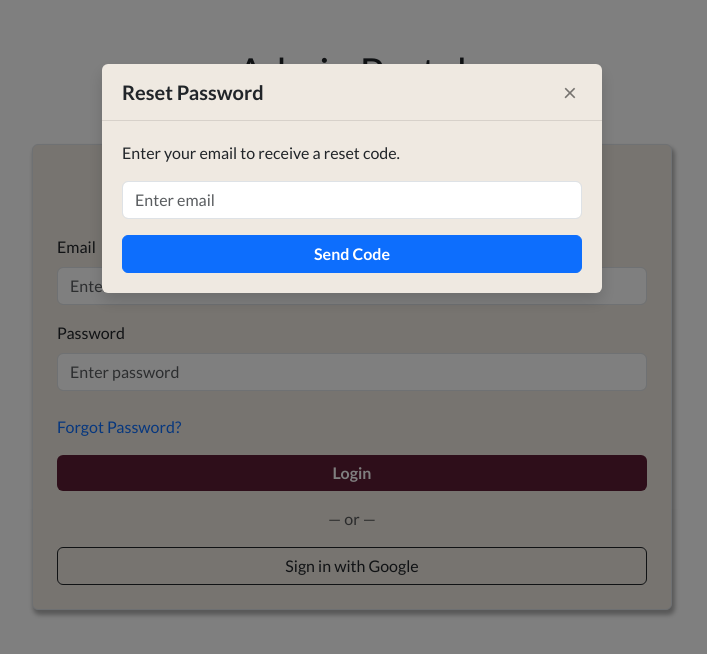
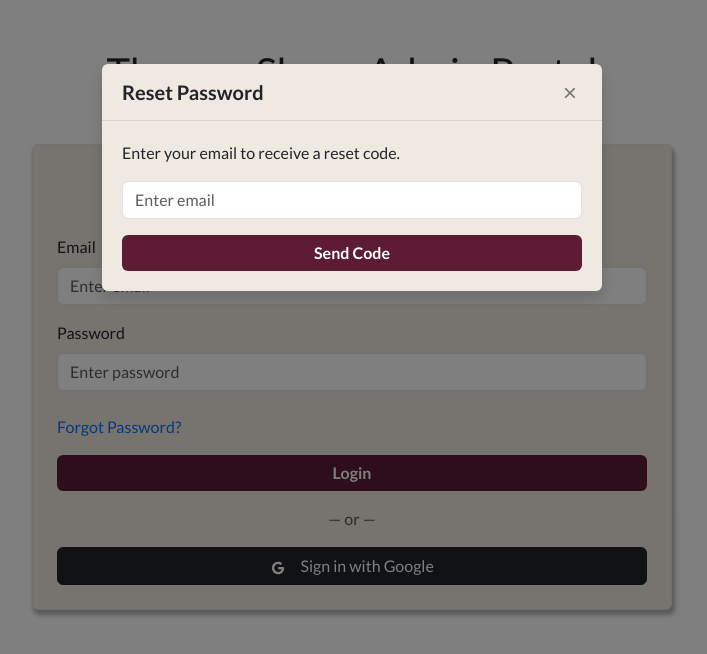
Before and after one commit to Kyanqueso/admin_fullstack, a website built with Vite: page web/src/views/auth/index.html in a window 1280 px wide. Both pictures are taken after a click on the link "Forgot Password?". Shown: the whole page, without its empty margins (288-995 px from the left). Built offline with nearby package versions, Linux system fonts and the light colour scheme; no server answers.

Commit message:
Fixed login UI, made it consistent

```diff
--- a/web/src/views/auth/index.css
+++ b/web/src/views/auth/index.css
@@ -7,9 +7,26 @@
     width: 50%;
 }
 
-#login-btn{
+#login-btn, #send-code-btn, #verify-code-btn, #update-password-btn{
     background-color: var(--color-primary);
     border: none;
+}
+
+/* Hover Effect */
+#login-btn:hover,
+#send-code-btn:hover,
+#verify-code-btn:hover,
+#update-password-btn:hover {
+    background-color: #742442; /* Slightly lighter shade */
+    box-shadow: 0 4px 10px rgba(0,0,0,0.2);
+}
+
+.google-btn {
+  border: none;
+}
+
+#google-icon{
+  margin-right: 2%;
 }
 
 /*In smaller screens make login width wider*/
--- a/web/src/views/auth/index.html
+++ b/web/src/views/auth/index.html
@@ -9,7 +9,7 @@
   <title>Login Page</title>
 </head>
 <body>
-  <h1 class="text-center my-5">Admin Portal</h1>
+  <h1 class="text-center my-5">Theresa Shoes Admin Portal</h1>
   <form id="login-form" class="p-4 border rounded box-drop-shadow mx-auto mb-5" style="background-color: var(--color-accent);">
     <h3 class="mt-2 mb-4 fw-bold text-center">Login</h3>
 
@@ -32,7 +32,8 @@
 
     <div class="text-center my-3 text-muted">— or —</div>
 
-    <button id="google-btn" type="button" class="btn btn-outline-dark w-100">
+    <button id="google-btn" type="button" class="btn btn-dark w-100">
+      <img id="google-icon" src="../../assets/icons/google-icon.svg" width="16" height="16">
       Sign in with Google
     </button>
   </form>
```
Also changed, not shown: web/dist/assets/login-Cp10hEGE.css (deleted), web/dist/assets/login-CvcT1TcX.css (added), web/dist/assets/login-UNoTRO_J.js (renamed from web/dist/assets/login-BbTaL4AF.js), web/dist/src/views/auth/index.html, web/src/assets/icons/google-icon.svg (added).
